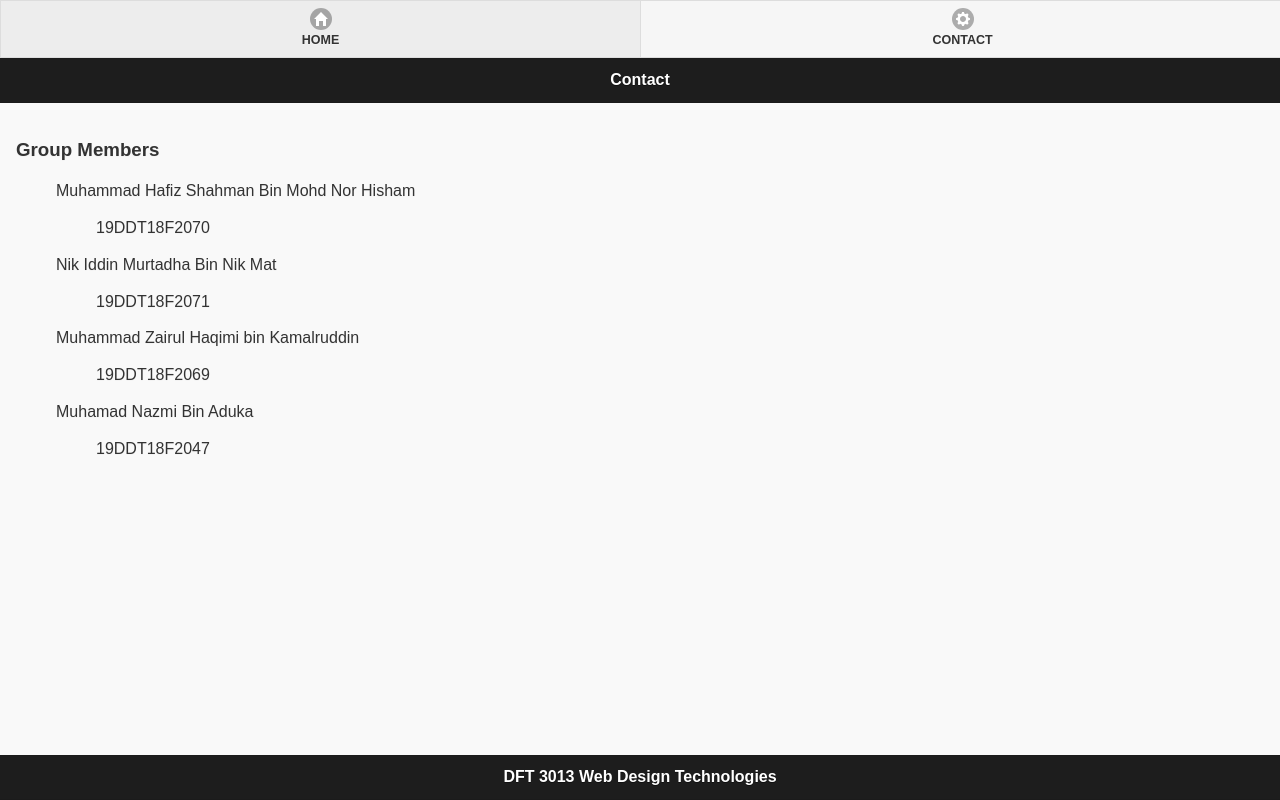
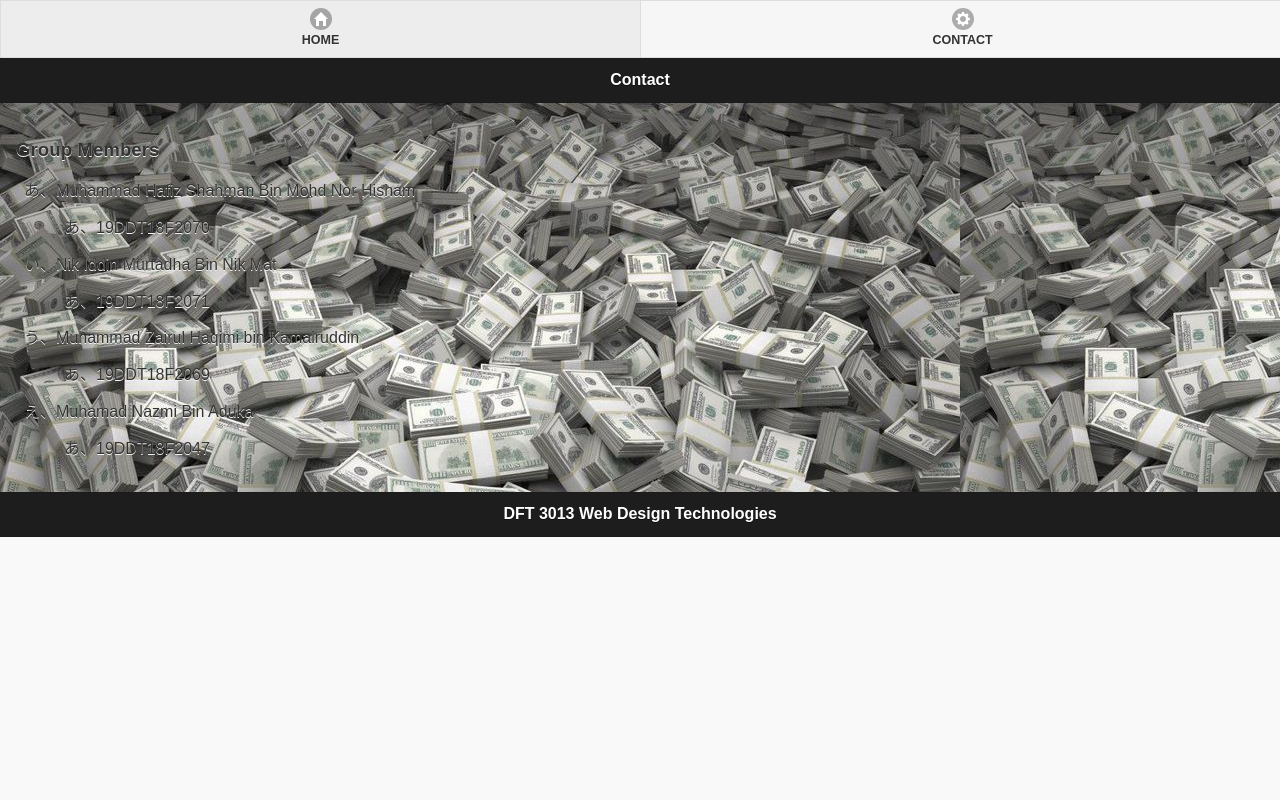
Before and after one commit to HafizShahman/HafSha, a plain HTML site: page index.html in a window 1280 px wide. Both pictures are taken after a click on the link "CONTACT". Drawn offline with Linux system fonts and the light colour scheme.

Commit message:
Update style.css

```diff
--- a/css/style.css
+++ b/css/style.css
@@ -1,35 +1,40 @@
-[data-role=page]{
-    height: 100% !important;
-    position:relative !important;
+[data-role=page] {
+    height: 100%;
+    position: relative;
 }
-[data-role=footer]{
-    bottom:0;
-    position:absolute !important;
-    top: auto !important;
-    width:100%;
-
+[data-role=footer] {
+    bottom: 0;
+    position: absolute;
+    top: auto;
+    width: 100%;
 }
-#members li{
-    list-style-type: none;
-
+.ui-content {
+    background-image: url("images/money.jpg");
 }
-#alignment
-{
-	text-align:center;
+.icon {
+    width: 15px;
+    padding: 0px 2px;
 }
-.img-center
-{
-	display:block;
-	margin: 0 auto;
+#members li {
+    list-style-type: hiragana;
 }
-
+#members li ul li {
+    list-style-type: hiragana;
+}
+#members li ul li a {
+    text-decoration: none;
+    color: black;
+}
+.img-center {
+    display: block;
+    margin: 0 auto;
+}
 table.center {
-    margin-left:auto;
-    margin-right:auto;
-  }
-
+    margin-left: auto;
+    margin-right: auto;
+}
 table #table1 {
-    width:70%;
-    margin-left:15%;
-    margin-right:15%;
-  }
+    width: 70%;
+    margin-left: 15%;
+    margin-right: 15%;
+}
```
